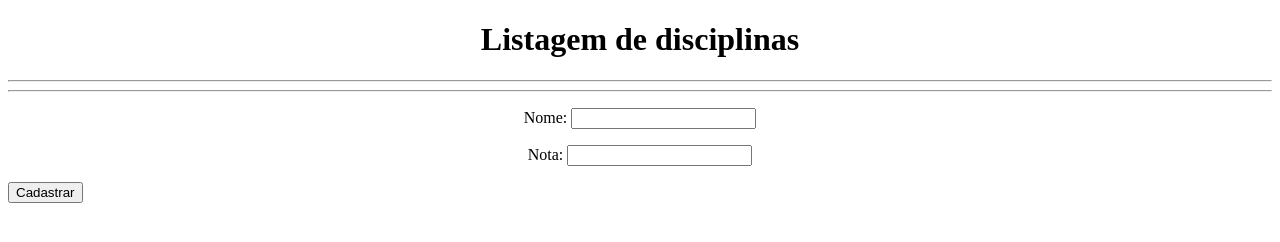
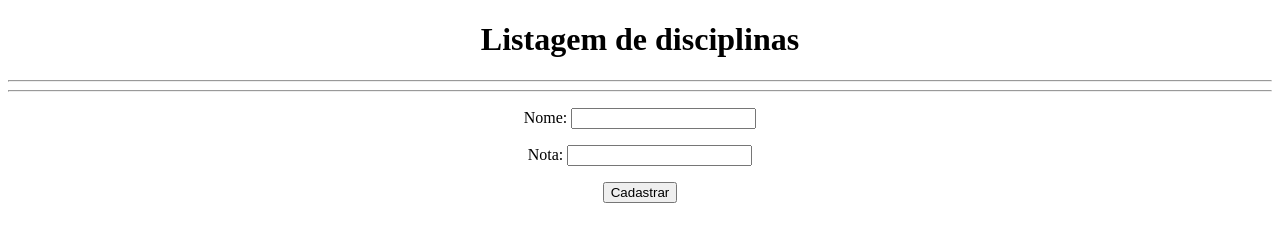
Before and after one commit to hiagonfs/psoft20192, a plain HTML site: page app1/index.html in a window 1280 px wide. Drawn offline with Linux system fonts and the light colour scheme; no server answers.

Commit message:
adicionando modificacoes para salvar e css

```diff
--- a/app1/style.css
+++ b/app1/style.css
@@ -6,7 +6,7 @@ h1 {
     text-align: center
 }
 
-#button {
-    width: 1000px;
-    margin: 0 auto;
-}
+button {
+    margin:auto;
+    display:block;
+  }
```
